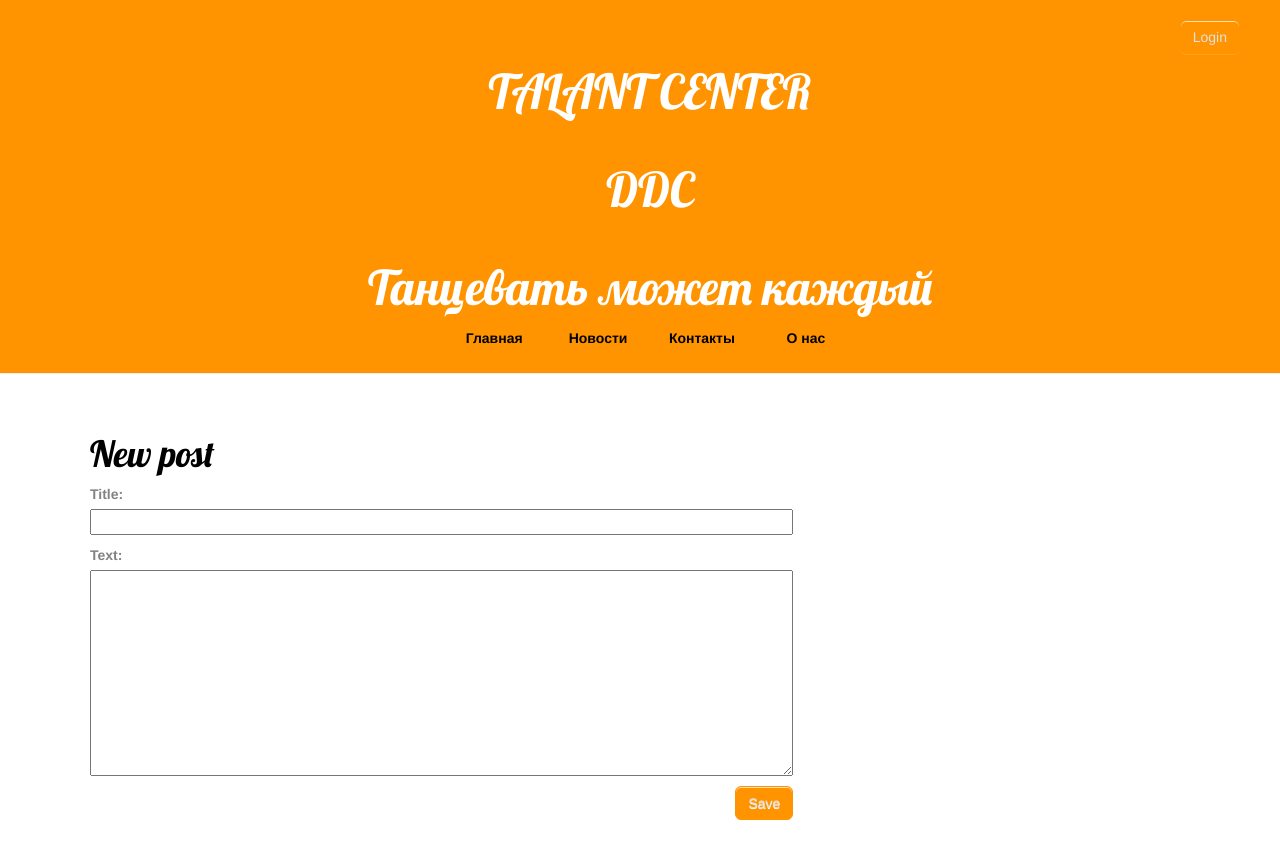
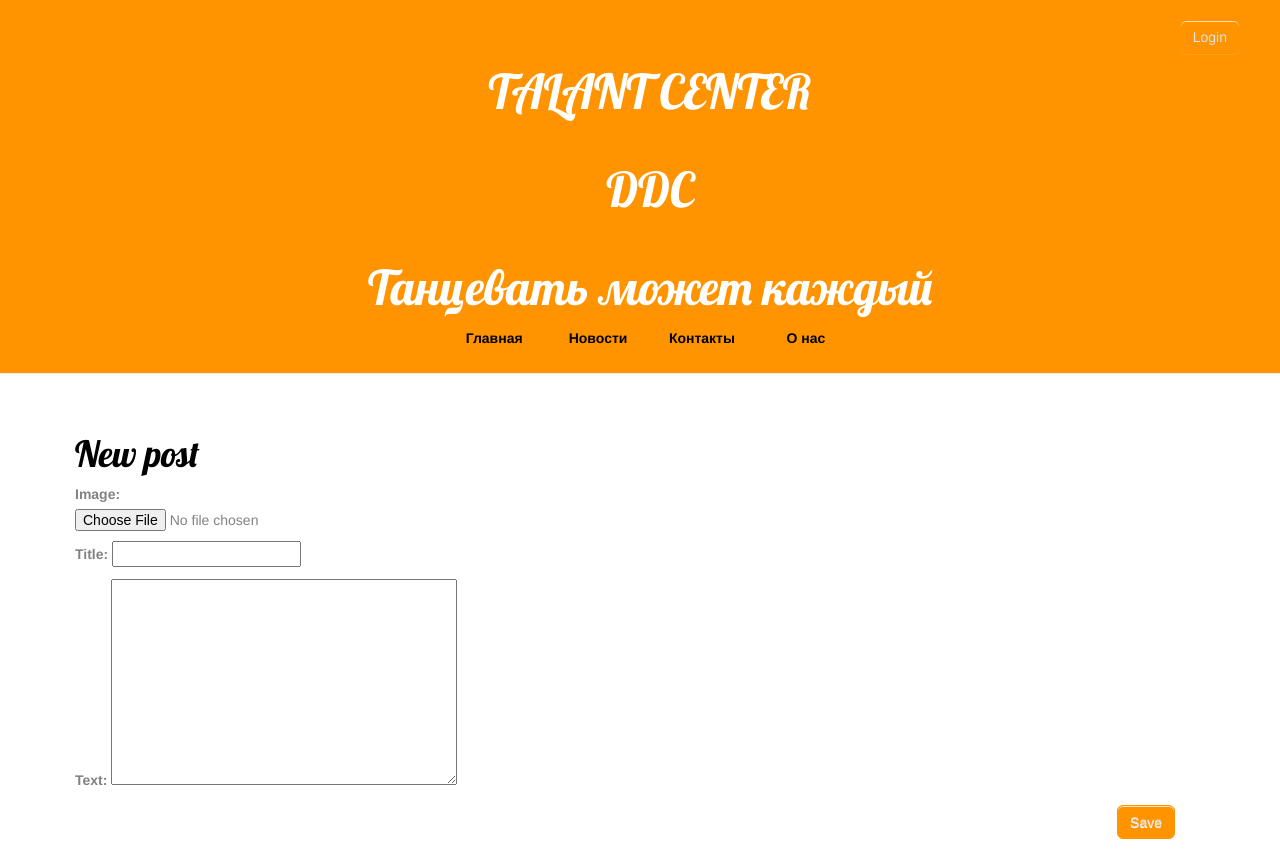
Before and after one commit to OlgaLyalyueva/my-first-blog, a Django app: page /post/new/ in a window 1280 px wide. Before the commit the page ends 820 px from the top, so only its background shows below. Run offline with Django 3.2, Linux system fonts and the light colour scheme; some libraries are stand-ins or nearby versions.

Commit message:
Add image field to the new_post page

```diff
--- a/blog/forms.py
+++ b/blog/forms.py
@@ -1,9 +1,8 @@
 from django import forms
 from .models import Post
-
 
 class PostForm(forms.ModelForm):
 
     class Meta:
         model = Post
-        fields = ('title', 'text',)
+        fields = ['image', 'title', 'text']
--- a/blog/templates/blog/post_edit.html
+++ b/blog/templates/blog/post_edit.html
@@ -2,12 +2,10 @@
 
 {% block content %}
     <div class="row">
-        <div class="col-md-8">
-            <h1>New post</h1>
-            <form method="POST" class="post-form">{% csrf_token %}
-                {{ form.as_p }}
-                <button type="submit" class="save btn btn-default">Save</button>
-            </form>
-        </div>
+        <h1>New post</h1>
+        <form enctype="multipart/form-data" method="POST" class="postform">{% csrf_token %}
+            {{ form.as_p }}
+            <button type="submit" class="save btn btn-default">Save</button>
+        </form>
     </div>
 {% endblock %}
--- a/blog/views.py
+++ b/blog/views.py
@@ -10,6 +10,8 @@ from django.contrib.auth import authenticate, login
 
 
 # Create your views here.
+
+
 def loggedout(request):
     return render(request, 'blog/loggedout.html')
 
@@ -93,7 +95,7 @@ def post_new(request):
 def post_edit(request, pk):
     post = get_object_or_404(Post, pk=pk)
     if request.method == "POST":
-        form = PostForm(request.POST, instance=post)
+        form = PostForm(request.POST, request.FILES, instance=post)
         if form.is_valid():
             post = form.save(commit=False)
             post.author = request.user
```
